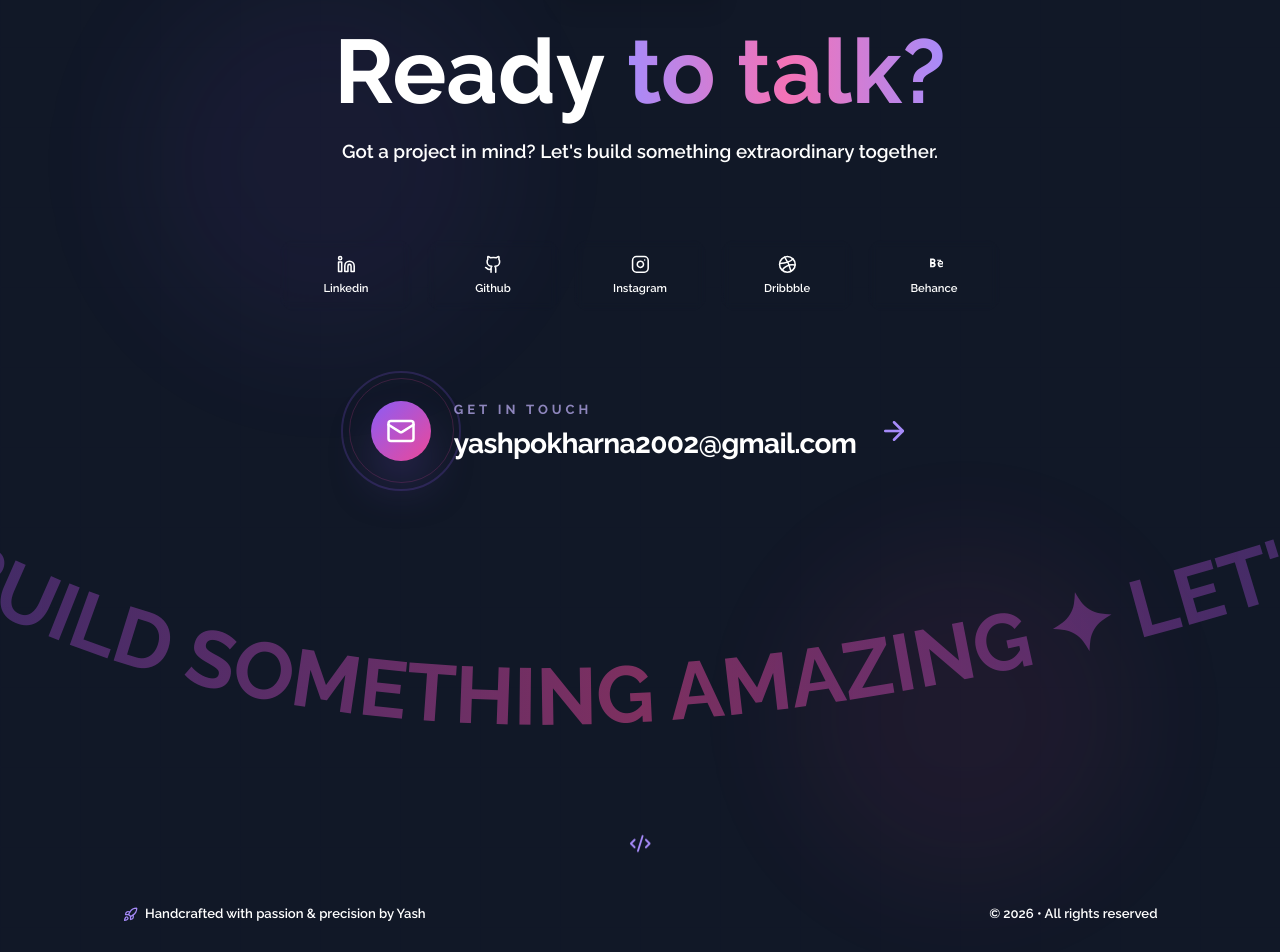
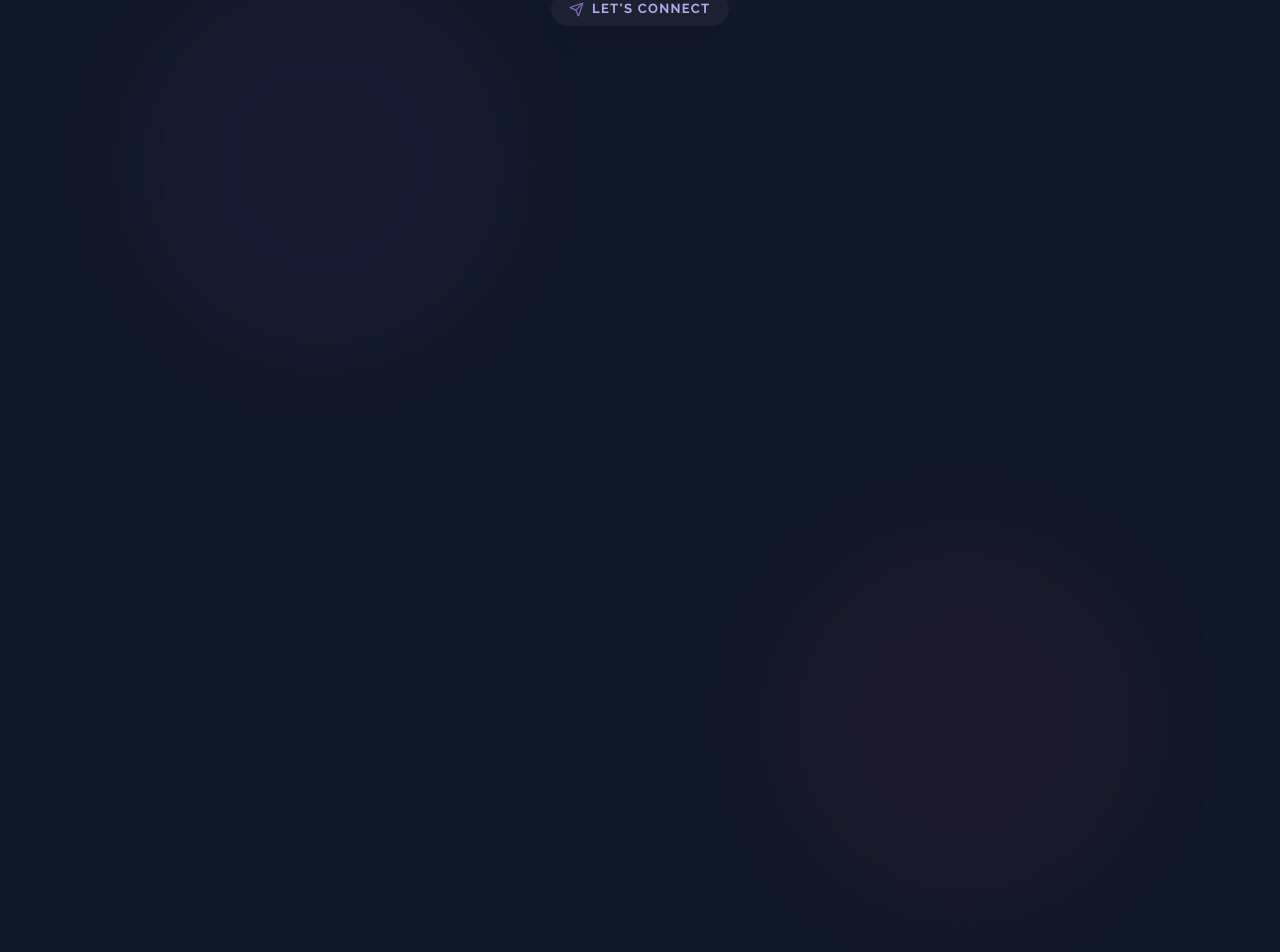
Before and after one commit to Yashpokharna/YashFolio, a Next.js app: page / in a window 1280 px wide. Shown: the part 7235-8187 px from the top of the page. Built offline with nearby package versions, Linux system fonts and the light colour scheme.

Commit message:
Footer animated

```diff
--- a/components/common/footer.tsx
+++ b/components/common/footer.tsx
@@ -1,13 +1,17 @@
 import React, { useState, useRef, useEffect, useMemo, useId, PointerEvent } from 'react';
 import { Mail, Github, Linkedin, Dribbble, Instagram, ArrowRight, Code2, Rocket, Send } from 'lucide-react';
 import { MENULINKS } from '../../constants';
+import { gsap } from 'gsap';
+import { ScrollTrigger } from 'gsap/dist/ScrollTrigger';
+
+gsap.registerPlugin(ScrollTrigger);
 
 const EMAIL = "yashpokharna2002@gmail.com";
 const SOCIAL_LINKS = {
     linkedin: "https://linkedin.com/in/yash-pokharna",
     github: "https://github.com/Yashpokharna",
     instagram: "https://instagram.com/yash__pokharna",
-    dribbble: "https://dribbble.com/yash-pokharna",
+    // dribbble: "https://dribbble.com/yash-pokharna",
     behance: "https://www.behance.net/yashpokharna2002",
 };
 
@@ -50,9 +54,7 @@ const CurvedLoop: React.FC<CurvedLoopProps> = ({
 
     const textLength = spacing;
     const totalText = textLength
-        ? Array(Math.ceil(1800 / textLength) + 2)
-            .fill(text)
-            .join('')
+        ? Array(Math.ceil(1800 / textLength) + 2).fill(text).join('')
         : text;
     const ready = spacing > 0;
 
@@ -73,16 +75,13 @@ const CurvedLoop: React.FC<CurvedLoopProps> = ({
         if (!spacing || !ready) return;
         let frame = 0;
         let animationOffset = offset;
-
         const step = () => {
             if (!dragRef.current && textPathRef.current) {
                 const delta = dirRef.current === 'right' ? speed : -speed;
                 animationOffset += delta;
-
                 const wrapPoint = spacing;
                 if (animationOffset <= -wrapPoint) animationOffset += wrapPoint;
                 if (animationOffset > 0) animationOffset -= wrapPoint;
-
                 textPathRef.current.setAttribute('startOffset', animationOffset + 'px');
             }
             frame = requestAnimationFrame(step);
@@ -164,6 +163,117 @@ const Footer = () => {
     const currentYear = new Date().getFullYear();
     const { ref: contactSectionRef } = MENULINKS.find(link => link.name === "Contact") || MENULINKS[4];
 
+    // Refs for animation targets
+    const badgeRef = useRef<HTMLDivElement>(null);
+    const headingRef = useRef<HTMLHeadingElement>(null);
+    const subTextRef = useRef<HTMLParagraphElement>(null);
+    const socialGridRef = useRef<HTMLDivElement>(null);
+    const contactBlockRef = useRef<HTMLAnchorElement>(null);
+    const curvedLoopRef = useRef<HTMLDivElement>(null);
+    const dividerRef = useRef<HTMLDivElement>(null);
+    const footerBottomRef = useRef<HTMLDivElement>(null);
+
+    useEffect(() => {
+        const ctx = gsap.context(() => {
+
+            // Badge drop-in
+            gsap.fromTo(badgeRef.current,
+                { y: 30, opacity: 0 },
+                {
+                    y: 0, opacity: 1, duration: 0.8, ease: 'power2.out',
+                    scrollTrigger: { trigger: badgeRef.current, start: 'top 88%' }
+                }
+            );
+
+            // Heading — word by word slide up stagger
+            if (headingRef.current) {
+                const words = headingRef.current.querySelectorAll('span > span');
+                gsap.set(words, { y: 60, opacity: 0 });
+                gsap.to(words, {
+                    y: 0, opacity: 1,
+                    duration: 0.8, ease: 'power3.out', stagger: 0.18,
+                    scrollTrigger: { trigger: headingRef.current, start: 'top 85%' }
+                });
+            }
+
+            // Sub-text
+            gsap.fromTo(subTextRef.current,
+                { y: 25, opacity: 0 },
+                {
+                    y: 0, opacity: 1, duration: 0.7, ease: 'power2.out', delay: 0.2,
+                    scrollTrigger: { trigger: subTextRef.current, start: 'top 87%' }
+                }
+            );
+
+            // Social cards — stagger left-to-right
+            if (socialGridRef.current) {
+                const cards = socialGridRef.current.querySelectorAll('a');
+                gsap.fromTo(cards,
+                    { y: 40, opacity: 0, scale: 0.85 },
+                    {
+                        y: 0, opacity: 1, scale: 1, duration: 0.6, ease: 'back.out(1.5)', stagger: 0.08,
+                        scrollTrigger: { trigger: socialGridRef.current, start: 'top 85%' }
+                    }
+                );
+            }
+
+            // Contact block slide-up
+            gsap.fromTo(contactBlockRef.current,
+                { y: 50, opacity: 0 },
+                {
+                    y: 0, opacity: 1, duration: 1, ease: 'power3.out',
+                    scrollTrigger: { trigger: contactBlockRef.current, start: 'top 85%' }
+                }
+            );
+
+            // Curved loop fade+scale in
+            gsap.fromTo(curvedLoopRef.current,
+                { opacity: 0, scaleX: 0.92 },
+                {
+                    opacity: 1, scaleX: 1, duration: 1.2, ease: 'power2.out',
+                    scrollTrigger: { trigger: curvedLoopRef.current, start: 'top 90%' }
+                }
+            );
+
+            // Divider expand from center
+            if (dividerRef.current) {
+                const lines = dividerRef.current.querySelectorAll('.divider-line');
+                gsap.fromTo(lines,
+                    { scaleX: 0, opacity: 0 },
+                    {
+                        scaleX: 1, opacity: 1, duration: 0.8, ease: 'power2.out', stagger: 0.1,
+                        scrollTrigger: { trigger: dividerRef.current, start: 'top 90%' }
+                    }
+                );
+                const icon = dividerRef.current.querySelector('.divider-icon');
+                gsap.fromTo(icon,
+                    { scale: 0, opacity: 0, rotate: -90 },
+                    {
+                        scale: 1, opacity: 1, rotate: 0, duration: 0.6, ease: 'back.out(2)', delay: 0.3,
+                        scrollTrigger: { trigger: dividerRef.current, start: 'top 90%' }
+                    }
+                );
+            }
+
+            // Footer bottom fade up
+            if (footerBottomRef.current) {
+                const children = footerBottomRef.current.querySelectorAll('div, p');
+                gsap.fromTo(children,
+                    { y: 20, opacity: 0 },
+                    {
+                        y: 0, opacity: 1, duration: 0.6, ease: 'power2.out', stagger: 0.12,
+                        scrollTrigger: { trigger: footerBottomRef.current, start: 'top 95%' }
+                    }
+                );
+            }
+        });
+
+        return () => {
+            ctx.revert();
+            ScrollTrigger.getAll().forEach(st => st.kill());
+        };
+    }, []);
+
     const socialIcons: Record<string, React.ComponentType<any>> = {
         github: Github,
         linkedin: Linkedin,
@@ -203,19 +313,11 @@ const Footer = () => {
             <div className="absolute inset-0 overflow-hidden pointer-events-none">
                 <div
                     className="absolute rounded-full w-96 h-96 opacity-30 bg-purple-500/20 blur-3xl"
-                    style={{
-                        top: '10%',
-                        left: '10%',
-                        animation: 'float-orb 15s ease-in-out infinite'
-                    }}
+                    style={{ top: '10%', left: '10%', animation: 'float-orb 15s ease-in-out infinite' }}
                 />
                 <div
                     className="absolute rounded-full w-96 h-96 opacity-30 bg-pink-500/20 blur-3xl"
-                    style={{
-                        bottom: '10%',
-                        right: '10%',
-                        animation: 'float-orb 20s ease-in-out infinite reverse'
-                    }}
+                    style={{ bottom: '10%', right: '10%', animation: 'float-orb 20s ease-in-out infinite reverse' }}
                 />
             </div>
 
@@ -237,41 +339,43 @@ const Footer = () => {
 
             <div className="container relative z-10 max-w-6xl px-6 mx-auto">
                 <div className="mb-20 text-center">
+
+                    {/* Badge */}
                     <div
+                        ref={badgeRef}
                         className="inline-flex items-center gap-2 px-5 py-2 mb-8 transition-shadow duration-300 rounded-full shadow-xl bg-white/5 backdrop-blur-xl hover:shadow-purple-500/30"
-                        style={{
-                            animation: 'pulse-slow 3s ease-in-out infinite'
-                        }}
+                        style={{ animation: 'pulse-slow 3s ease-in-out infinite' }}
                     >
-                        <Send
-                            className="w-4 h-4 text-purple-400 animate-pulse"
-                        />
+                        <Send className="w-4 h-4 text-purple-400 animate-pulse" />
                         <span className="text-sm font-bold tracking-widest text-purple-300 uppercase">Let's Connect</span>
                     </div>
 
-                    <h2 className="mb-6 text-6xl font-black leading-none text-white md:text-7xl lg:text-8xl">
-                        <span className="inline-block transition-transform duration-300 cursor-default">
-                            Ready
+                    {/* Heading */}
+                    <h2
+                        ref={headingRef}
+                        className="mb-6 text-6xl font-black leading-[1.15] text-white md:text-7xl lg:text-8xl"
+                    >
+                        <span className="inline-block pb-2 overflow-hidden align-bottom">
+                            <span className="inline-block transition-none cursor-default">Ready</span>
                         </span>
                         {' '}
-                        <span
-                            className="inline-block font-black text-transparent bg-clip-text bg-gradient-to-r from-purple-400 via-pink-400 to-purple-400"
-                        >
-                            to talk?
+                        <span className="inline-block pb-2 overflow-hidden align-bottom">
+                            <span className="inline-block font-black text-transparent bg-clip-text bg-gradient-to-r from-purple-400 via-pink-400 to-purple-400">
+                                to talk?
+                            </span>
                         </span>
                     </h2>
 
-                    <p className="max-w-2xl mx-auto text-lg md:text-xl text-slate-300">
+                    <p ref={subTextRef} className="max-w-2xl mx-auto text-lg md:text-xl text-slate-300">
                         Got a project in mind? Let's build something extraordinary together.
                     </p>
                 </div>
 
                 {/* Social Cards */}
-                <div className="grid max-w-3xl grid-cols-2 gap-4 mx-auto mb-16 md:grid-cols-5">
+                <div ref={socialGridRef} className="flex flex-wrap justify-center max-w-3xl gap-4 mx-auto mb-16">
                     {Object.entries(SOCIAL_LINKS).map(([platform, url]) => {
                         const Icon = socialIcons[platform];
                         const isHovered = hoveredSocial === platform;
-
                         return (
                             <a
                                 key={platform}
@@ -280,11 +384,10 @@ const Footer = () => {
                                 rel="noreferrer"
                                 onMouseEnter={() => setHoveredSocial(platform)}
                                 onMouseLeave={() => setHoveredSocial(null)}
-                                className="relative group"
+                                className="relative w-24 group"
                             >
                                 <div className={`
-                                    relative overflow-hidden
-                                    p-4 rounded-2xl
+                                    relative overflow-hidden p-4 rounded-2xl
                                     bg-slate-900/30 backdrop-blur-sm
                                     transition-all duration-500
                                     ${isHovered ? 'scale-110 bg-slate-900/50' : 'scale-100'}
@@ -293,47 +396,37 @@ const Footer = () => {
                                         absolute inset-0 opacity-0 group-hover:opacity-20
                                         bg-gradient-to-br ${socialColors[platform]}
                                         transition-opacity duration-500 blur-2xl
-                                    `}></div>
-
+                                    `} />
                                     <div className="relative z-10 flex flex-col items-center gap-2">
                                         <Icon className={`w-5 h-5 text-slate-300 group-hover:text-white transition-all duration-500 ${isHovered ? 'scale-125 rotate-12' : ''}`} />
                                         <span className="text-xs font-semibold capitalize transition-colors duration-300 text-slate-300 group-hover:text-white">{platform}</span>
                                     </div>
-                                    <div className="absolute inset-0 transition-transform duration-1000 -translate-x-full skew-x-12 group-hover:translate-x-full bg-gradient-to-r from-transparent via-white/10 to-transparent"></div>
+                                    <div className="absolute inset-0 transition-transform duration-1000 -translate-x-full skew-x-12 group-hover:translate-x-full bg-gradient-to-r from-transparent via-white/10 to-transparent" />
                                 </div>
                             </a>
                         );
                     })}
                 </div>
 
-                {/* Contact Section - Unique Animated Design */}
+                {/* Contact Section */}
                 <div className="relative flex items-center justify-center mb-2">
                     <a
+                        ref={contactBlockRef}
                         href={`mailto:${EMAIL}`}
                         className="relative group"
                     >
-
-                        {/* <div className="absolute inset-0 transition-opacity duration-500 rounded-full opacity-0 group-hover:opacity-100">
-                            <div className="absolute inset-0 rounded-full bg-gradient-to-r from-purple-500 via-pink-500 to-purple-500 blur-xl animate-spin-slow"></div>
-                        </div> */}
-
                         <div className="relative flex items-center gap-6 px-12 py-8">
                             {/* Floating mail icon with orbit effect */}
                             <div className="relative">
-                                {/* Orbit ring */}
-                                <div className="absolute transition-all duration-500 border-2 rounded-full -inset-8 border-purple-500/20 group-hover:border-purple-500/40 group-hover:scale-110"></div>
-                                <div className="absolute transition-all duration-500 border rounded-full -inset-6 border-pink-500/20 group-hover:border-pink-500/40 group-hover:scale-105 group-hover:rotate-180" style={{ transitionDelay: '100ms' }}></div>
-
-                                {/* Icon container */}
+                                <div className="absolute transition-all duration-500 border-2 rounded-full -inset-8 border-purple-500/20 group-hover:border-purple-500/40 group-hover:scale-110" />
+                                <div className="absolute transition-all duration-500 border rounded-full -inset-6 border-pink-500/20 group-hover:border-pink-500/40 group-hover:scale-105 group-hover:rotate-180" style={{ transitionDelay: '100ms' }} />
                                 <div className="relative flex items-center justify-center w-16 h-16 transition-all duration-500 rounded-full shadow-2xl bg-gradient-to-br from-purple-500 to-pink-500 group-hover:scale-110 shadow-purple-500/50">
                                     <Mail className="w-8 h-8 text-white transition-transform duration-500 group-hover:rotate-12" />
-
-                                    {/* Pulse effect */}
-                                    <div className="absolute inset-0 rounded-full opacity-0 bg-purple-500/50 animate-ping group-hover:opacity-75"></div>
+                                    <div className="absolute inset-0 rounded-full opacity-0 bg-purple-500/50 animate-ping group-hover:opacity-75" />
                                 </div>
                             </div>
 
-                            {/* Text with staggered letter animation */}
+                            {/* Text */}
                             <div className="overflow-hidden">
                                 <div className="space-y-2">
                                     <p className="text-sm font-bold tracking-[0.3em] text-purple-300 uppercase opacity-70 group-hover:opacity-100 transition-opacity duration-300">
@@ -343,16 +436,14 @@ const Footer = () => {
                                         <p className="text-2xl font-black tracking-tight text-white transition-all duration-500 md:text-3xl group-hover:text-transparent group-hover:bg-clip-text group-hover:bg-gradient-to-r group-hover:from-purple-400 group-hover:via-pink-400 group-hover:to-purple-400">
                                             {EMAIL}
                                         </p>
-                                        {/* Underline animation */}
-                                        <div className="absolute -bottom-1 left-0 h-0.5 w-0 bg-gradient-to-r from-purple-400 via-pink-400 to-purple-400 group-hover:w-full transition-all duration-700"></div>
+                                        <div className="absolute -bottom-1 left-0 h-0.5 w-0 bg-gradient-to-r from-purple-400 via-pink-400 to-purple-400 group-hover:w-full transition-all duration-700" />
                                     </div>
                                 </div>
                             </div>
 
-                            {/* Arrow with magnetic effect */}
+                            {/* Arrow */}
                             <div className="relative hidden md:block">
                                 <ArrowRight className="w-8 h-8 text-purple-400 transition-all duration-500 group-hover:translate-x-4 group-hover:text-pink-400 group-hover:scale-125" />
-                                {/* Trail effect */}
                                 <ArrowRight className="absolute top-0 left-0 w-8 h-8 transition-all duration-700 text-purple-400/30 group-hover:-translate-x-3 group-hover:opacity-0" />
                             </div>
                         </div>
@@ -368,11 +459,13 @@ const Footer = () => {
                         animation: spin-slow 8s linear infinite;
                     }
                 `}</style>
-
-                {/* Curved Loop Animation - Full Width */}
             </div>
 
-            <div className="relative w-screen left-1/2 right-1/2 -ml-[50vw] -mr-[50vw] mb-16 -mt-8 overflow-hidden py-8">
+            {/* Curved Loop */}
+            <div
+                ref={curvedLoopRef}
+                className="relative w-screen left-1/2 right-1/2 -ml-[50vw] -mr-[50vw] mb-16 -mt-8 overflow-hidden py-8"
+            >
                 <CurvedLoop
                     marqueeText="Let's Build Something Amazing ✦ "
                     speed={1.5}
@@ -380,28 +473,27 @@ const Footer = () => {
                     direction="left"
                     interactive={true}
                 />
-
-                {/* Gradient overlays for fade effect */}
-                <div className="absolute inset-y-0 left-0 w-32 pointer-events-none bg-gradient-to-r from-slate-950 to-transparent"></div>
-                <div className="absolute inset-y-0 right-0 w-32 pointer-events-none bg-gradient-to-l from-slate-950 to-transparent"></div>
+                <div className="absolute inset-y-0 left-0 w-32 pointer-events-none bg-gradient-to-r from-slate-950 to-transparent" />
+                <div className="absolute inset-y-0 right-0 w-32 pointer-events-none bg-gradient-to-l from-slate-950 to-transparent" />
             </div>
 
             <div className="container relative z-10 max-w-6xl px-6 mx-auto">
 
                 {/* Divider */}
-                <div className="flex items-center justify-center gap-4 mb-12">
-                    <div className="w-20 h-px bg-gradient-to-r from-transparent to-slate-700"></div>
+                <div ref={dividerRef} className="flex items-center justify-center gap-4 mb-12">
+                    <div className="w-20 h-px origin-right divider-line bg-gradient-to-r from-transparent to-slate-700" />
                     <Code2
-                        className="w-6 h-6 text-purple-400"
-                        style={{
-                            animation: 'bounce-slow 2s ease-in-out infinite'
-                        }}
+                        className="w-6 h-6 text-purple-400 divider-icon"
+                        style={{ animation: 'bounce-slow 2s ease-in-out infinite' }}
                     />
-                    <div className="w-20 h-px bg-gradient-to-l from-transparent to-slate-700"></div>
+                    <div className="w-20 h-px origin-left divider-line bg-gradient-to-l from-transparent to-slate-700" />
                 </div>
 
                 {/* Footer Bottom */}
-                <div className="flex flex-col items-center justify-between gap-6 text-sm text-slate-400 md:flex-row">
+                <div
+                    ref={footerBottomRef}
+                    className="flex flex-col items-center justify-between gap-6 text-sm text-slate-400 md:flex-row"
+                >
                     <div className="flex items-center gap-2">
                         <Rocket className="w-4 h-4 text-purple-400" />
                         <span>Handcrafted with passion & precision by Yash</span>
```
